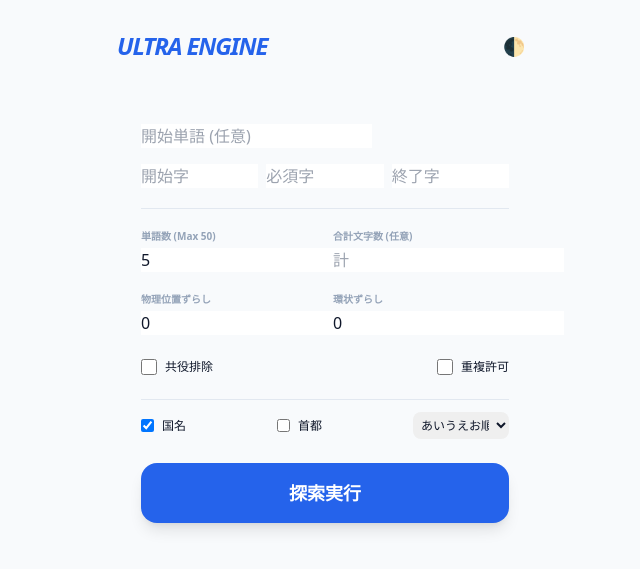
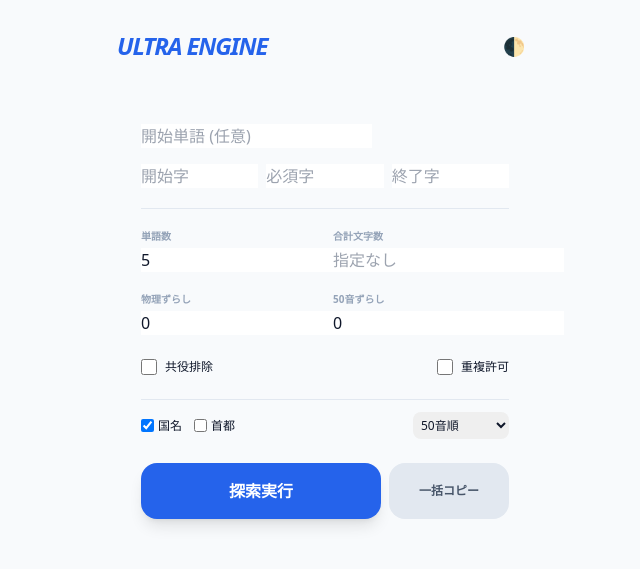
Before and after one commit to xjrstjrwvg-commits/pyongyang-, a Flask app: page / in a window 1280 px wide. Shown: the top 569 px of the page, without its empty margins (315-955 px from the left). Run offline with Flask 3, Linux system fonts and the light colour scheme; some libraries are stand-ins or nearby versions.

Commit message:
index.html

```diff
--- a/templates/index.html
+++ b/templates/index.html
@@ -6,14 +6,25 @@
     <title>極・しりとり探索</title>
     <script src="https://cdn.tailwindcss.com"></script>
     <script>
-        // ダークモード切り替えロジック
         function toggleDarkMode() {
             document.documentElement.classList.toggle('dark');
             localStorage.theme = document.documentElement.classList.contains('dark') ? 'dark' : 'light';
         }
-        // 初期状態の読み込み
         if (localStorage.theme === 'dark' || (!('theme' in localStorage) && window.matchMedia('(prefers-color-scheme: dark)').matches)) {
             document.documentElement.classList.add('dark');
+        }
+
+        // 全コピー機能
+        let currentRoutes = [];
+        function copyAll() {
+            if (currentRoutes.length === 0) return;
+            const text = currentRoutes.map((rt, i) => `#${i+1}: ${rt.join(' → ')} (${rt.join('').length}文字)`).join('\n');
+            navigator.clipboard.writeText(text).then(() => {
+                const btn = document.getElementById('copyBtn');
+                const originalText = btn.innerText;
+                btn.innerText = "コピー完了！";
+                setTimeout(() => btn.innerText = originalText, 2000);
+            });
         }
     </script>
     <style>
@@ -45,44 +56,50 @@
 
             <div class="grid grid-cols-2 gap-4">
                 <div>
-                    <label class="text-[10px] font-bold text-slate-400 mb-1 block">単語数 (Max 50)</label>
+                    <label class="text-[10px] font-bold text-slate-400 mb-1 block uppercase">単語数</label>
                     <input type="number" id="ml" value="5">
                 </div>
                 <div>
-                    <label class="text-[10px] font-bold text-slate-400 mb-1 block">合計文字数 (任意)</label>
-                    <input type="number" id="ttl" placeholder="計">
+                    <label class="text-[10px] font-bold text-slate-400 mb-1 block uppercase">合計文字数</label>
+                    <input type="number" id="ttl" placeholder="指定なし">
                 </div>
             </div>
 
             <div class="grid grid-cols-2 gap-4">
                 <div>
-                    <label class="text-[10px] font-bold text-slate-400 mb-1 block">物理位置ずらし</label>
+                    <label class="text-[10px] font-bold text-slate-400 mb-1 block uppercase">物理ずらし</label>
                     <input type="number" id="ps" value="0">
                 </div>
                 <div>
-                    <label class="text-[10px] font-bold text-slate-400 mb-1 block">環状ずらし</label>
+                    <label class="text-[10px] font-bold text-slate-400 mb-1 block uppercase">50音ずらし</label>
                     <input type="number" id="ks" value="0">
                 </div>
             </div>
 
             <div class="flex items-center justify-between text-xs font-medium py-1">
-                <label class="flex items-center gap-2"><input type="checkbox" id="conj" class="w-4 h-4"> 共役排除</label>
-                <label class="flex items-center gap-2"><input type="checkbox" id="rt" class="w-4 h-4"> 重複許可</label>
+                <label class="flex items-center gap-2"><input type="checkbox" id="conj" class="w-4 h-4 accent-blue-600"> 共役排除</label>
+                <label class="flex items-center gap-2"><input type="checkbox" id="rt" class="w-4 h-4 accent-blue-600"> 重複許可</label>
             </div>
 
             <div class="flex items-center justify-between text-xs font-medium py-1 border-t border-slate-200 dark:border-slate-800 pt-3">
-                <label class="flex items-center gap-2"><input type="checkbox" name="cat" value="country" checked> 国名</label>
-                <label class="flex items-center gap-2"><input type="checkbox" name="cat" value="capital"> 首都</label>
+                <div class="flex gap-3">
+                    <label class="flex items-center gap-1"><input type="checkbox" name="cat" value="country" checked> 国名</label>
+                    <label class="flex items-center gap-1"><input type="checkbox" name="cat" value="capital"> 首都</label>
+                </div>
                 <select id="sort_type" class="w-24 p-1 rounded-lg">
-                    <option value="kana">あいうえお順</option>
+                    <option value="kana">50音順</option>
                     <option value="length">文字数順</option>
                 </select>
             </div>
 
-            <button onclick="run()" id="btn" class="w-full bg-blue-600 hover:bg-blue-500 text-white font-black py-4 rounded-2xl shadow-lg transition-transform active:scale-95 text-lg">探索実行</button>
+            <div class="flex gap-2">
+                <button onclick="run()" id="btn" class="flex-[2] bg-blue-600 hover:bg-blue-500 text-white font-black py-4 rounded-2xl shadow-lg transition-transform active:scale-95">探索実行</button>
+                <button onclick="copyAll()" id="copyBtn" class="flex-1 bg-slate-200 dark:bg-slate-800 text-slate-600 dark:text-slate-300 font-bold py-4 rounded-2xl transition-all active:scale-95 text-xs">一括コピー</button>
+            </div>
         </div>
 
-        <!-- Result Area -->
+        <!-- Result Stats & Area -->
+        <div id="stats" class="text-center text-[11px] font-bold text-slate-400 uppercase tracking-widest hidden"></div>
         <div id="res" class="space-y-3 pb-24"></div>
     </div>
 
@@ -90,13 +107,17 @@
         async function run(){
             const btn=document.getElementById('btn');
             const resDiv=document.getElementById('res');
+            const statsDiv=document.getElementById('stats');
             btn.innerText="探索中..."; btn.disabled=true;
             resDiv.innerHTML="";
+            statsDiv.classList.add('hidden');
+            currentRoutes = [];
 
             const cats = Array.from(document.querySelectorAll('input[name="cat"]:checked')).map(c => c.value);
             const targetTotal = document.getElementById('ttl').value;
 
-            const r=await fetch('/search',{
+            try {
+                const r = await fetch('/search',{
                     method:'POST',
                     headers:{'Content-Type':'application/json'},
                     body:JSON.stringify({
@@ -114,20 +135,30 @@
                         categories: cats
                     })
                 });
-            const d=await r.json();
+                const d = await r.json();
                 btn.innerText="探索実行"; btn.disabled=false;
 
-            resDiv.innerHTML = d.count ? d.routes.map((rt, i)=>`
+                if(d.count > 0){
+                    currentRoutes = d.routes;
+                    statsDiv.innerText = `${d.count} 通りのルートが見つかりました`;
+                    statsDiv.classList.remove('hidden');
+                    resDiv.innerHTML = d.routes.map((rt, i)=>`
                         <div class="glass p-4 rounded-2xl border-l-4 border-blue-500 animate-in fade-in slide-in-from-bottom-2">
                             <div class="flex justify-between items-center mb-2">
-                        <span class="text-[10px] font-bold text-blue-500">ROUTE #${i+1}</span>
-                        <span class="text-[10px] text-slate-400 font-mono">${rt.join('').length}文字</span>
+                                <span class="text-[10px] font-bold text-blue-500 uppercase tracking-tighter">Route #${i+1}</span>
+                                <span class="text-[10px] text-slate-400 font-mono italic">${rt.join('').length}文字</span>
                             </div>
-                    <div class="text-sm font-bold leading-relaxed break-words">
-                        ${rt.join(' <span class="text-blue-500 mx-1">→</span> ')}
+                            <div class="text-sm font-bold leading-relaxed">
+                                ${rt.join(' <span class="text-blue-500/50 mx-1">→</span> ')}
                             </div>
                         </div>
-            `).join('') : '<p class="text-center text-slate-500 py-10">見つかりませんでした</p>';
+                    `).join('');
+                } else {
+                    resDiv.innerHTML = '<p class="text-center text-slate-500 py-10 font-bold italic opacity-50 uppercase tracking-widest">No Routes Found</p>';
+                }
+            } catch (e) {
+                btn.innerText="エラー発生"; btn.disabled=false;
+            }
         }
     </script>
 </body>
```
Lines whose indentation alone changed are shown as unchanged.
